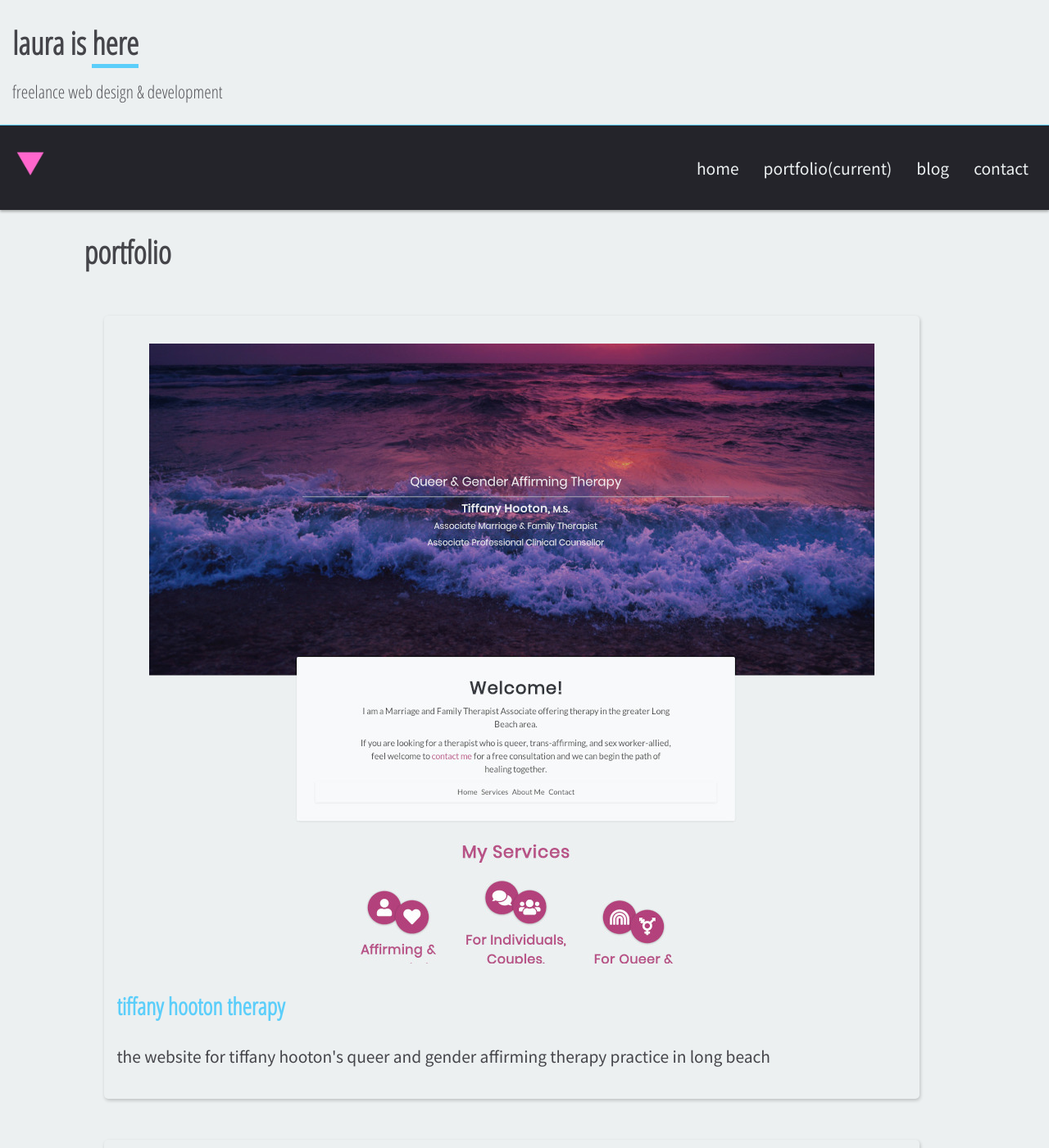
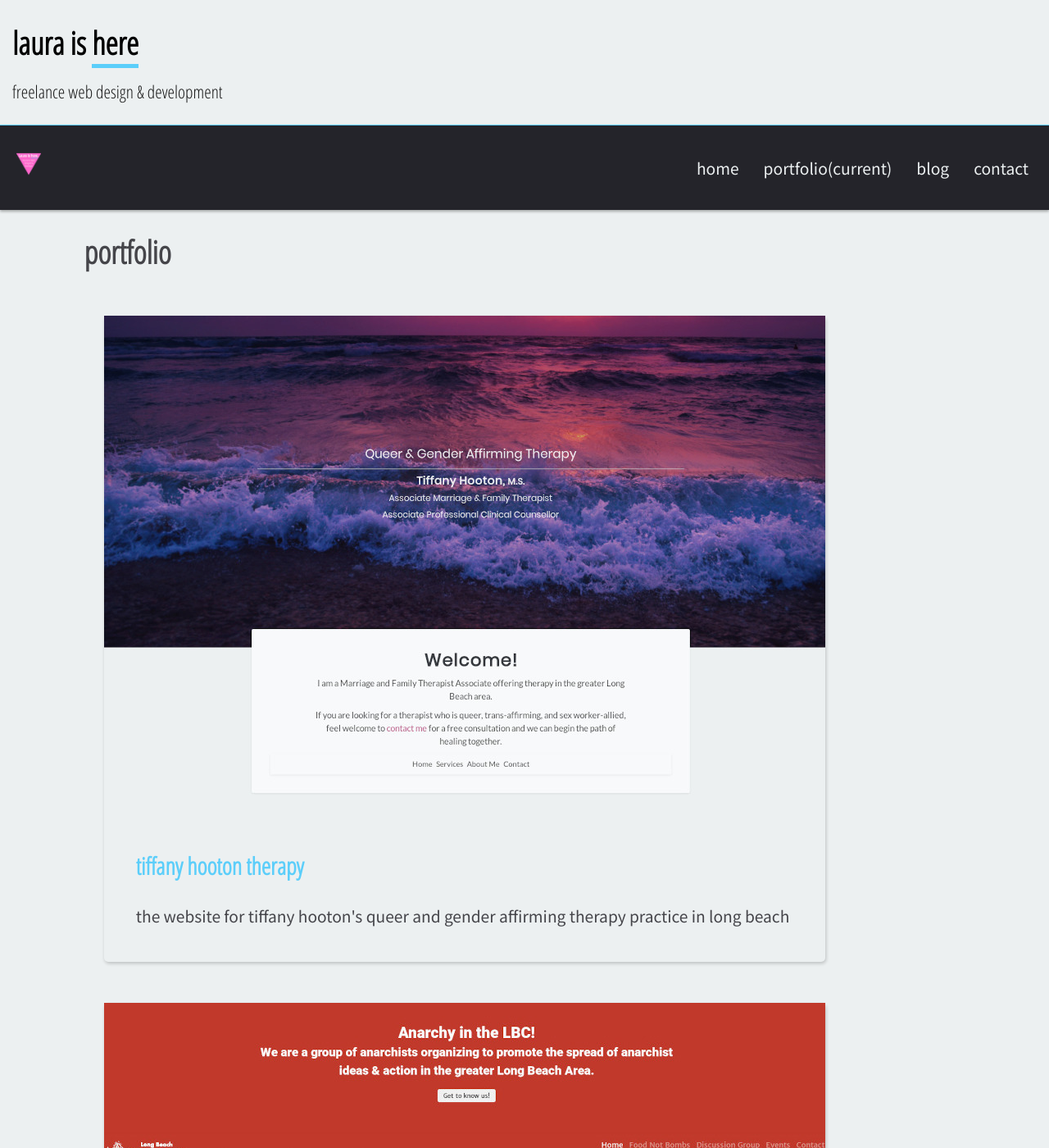
Before and after one commit to laura-is-here/laura-is-here.github.io, a Jekyll site: the page built from portfolio.html, in a window 1280 px wide and 1400 px high. Shown: the whole window at 82% size. Built offline with Jekyll 4.4.1, drawn with Linux system fonts in a browser that asks for light colours; a script that is not in the unit is left out; some of the changed text lies outside the part shown.

Commit message:
Implement small UI changes

```diff
--- a/_includes/footer.html
+++ b/_includes/footer.html
@@ -3,13 +3,21 @@
         <div>
             <h1><span class="border-bottom-accent">contact</span></h1>
             <p>
-                email: <a href="mailto:lauras_here@pm.me">
+                <a href="mailto:lauras_here@pm.me">
+                <i class="fas fa-envelope"></i>
                    lauras_here@pm.me
                 </a>
             </p>
             <p>
-                twitter: <a href="#">
+                <a href="#">
+                <i class="fab fa-twitter"></i>
                     under construction
+                </a>
+            </p>
+            <p>
+                <a href="https://github.com/laura-is-here">
+                <i class="fab fa-github"></i>
+                    laura-is-here
                 </a>
             </p>
         </div>
--- a/_includes/header.html
+++ b/_includes/header.html
@@ -1,6 +1,8 @@
 <header>
     <div>
-        <h1>laura is <span class="border-bottom">here</span></h1>
-        <h2><small>freelance web design & development</small></h2>
+        <a href="index.html" class="no-style-link">
+            <h1>laura is <span class="border-bottom">here</span></h1>
+            <h2><small>freelance web design & development</small></h2>
+        </a>
     </div>
 </header>
--- a/_includes/navigation.html
+++ b/_includes/navigation.html
@@ -1,6 +1,6 @@
 <nav role="navigation">
     <a href="{{ 'index.html' | prepend: site.baseurl }}" class="logo">
-        <img src="/assets/images/Pink_triangle.svg.png" height="30px" alt="Your logo)">
+        <img src="/assets/images/logo.png" height="30px" alt="Your logo)">
     </a>
     <button type="button" id="menu-toggler">
             <span>Menu</span>
--- a/_layouts/default.html
+++ b/_layouts/default.html
@@ -6,7 +6,6 @@
         <meta name="viewport" content="width=device-width, initial-scale=1, shrink-to-fit=no">
         <link rel="stylesheet" href="{{ '/assets/css/styles.css' | prepend: site.baseurl }}">
         <link href="https://fonts.googleapis.com/css?family=Noto+Sans+SC|Open+Sans+Condensed:300&display=swap" rel="stylesheet">
-        <meta name="keywords" content="web development, freenlance, web design, frontend developer">
         <meta name="description" content="I am a queer and trans web designer and developer.">
         <meta property="og:title"       content="Laura is here.">
         <meta property="og:site_name"   content="Laura is here. | https;//laura-is-here.github.io">
--- a/_sass/main.scss
+++ b/_sass/main.scss
@@ -136,6 +136,7 @@
 }
 nav {
     position: sticky;
+    z-index: 10;
     top: 0px;
     padding: 10px;
     background-color: var(--dark-bg);
@@ -245,7 +246,7 @@
   &:hover,
   &:active {
     color: var(--main-color);
-    background-color: var(--main-font-color);
+    background-color: var(--dark-bg);
   }
 }
 .color-main {
@@ -253,7 +254,7 @@
 }
 .card {
   background-color: var(--main-bg);
-  padding: 15px;
+  padding: 0;
   color: var(--main-font-color);
   margin: 15px auto;
   border-radius: 5px;
@@ -263,9 +264,17 @@
     color: var(--main-color);
   }
 
+  figure {
+    margin: 0;
+  }
+
   @media #{$mq-medium} {
     margin: 25px;
   }
+}
+.card-body {
+  margin: 0 auto;
+  padding: 1em 2em;
 }
 .header-link {
   text-decoration: none;
@@ -283,6 +292,21 @@
     border-bottom: 5px solid var(--accent-color);
   }
 }
+.no-style-link {
+  text-decoration: none;
+  &:link,
+  &:visited {
+    color: initial;
+    background-color: none;
+    text-decoration: none;
+  }
+  &:hover,
+  &:focus,
+  &:active {
+    opacity: 0.95;
+    border-bottom: initial;
+  }
+}
 .border-bottom {
   border-bottom: 5px solid var(--main-color);
 }
--- a/portfolio.html
+++ b/portfolio.html
@@ -7,9 +7,14 @@
     <div class="flex-container">
         {% for item in site.data.projects %}
         <div class="card">
+            <div class="card-head">
                 <figure>
+                    <a href="{{ item.link }}" class="no-style-link" rel="noreferrer" target="_blank">
                         <img src="{{ item.image.source }}" alt="{{ item.image.alt }}" width="100%">
+                    </a>
                 </figure>
+            </div>
+            <div class="card-body">
                 <h2 class="">
                     <a href="{{ item.link }}" class="header-link" rel="noreferrer" target="_blank">
                         {{ item.name }}
@@ -20,6 +25,7 @@
                     {{ item.description }}
                 </p>
             </div>
+        </div>
         {% endfor %}
     </div>
 </div>
```
Also changed, not shown: assets/images/lbac.jpg, assets/images/logo.png (added), assets/images/tiffanyhootontherapy.jpg. Lines whose indentation alone changed are shown as unchanged.
